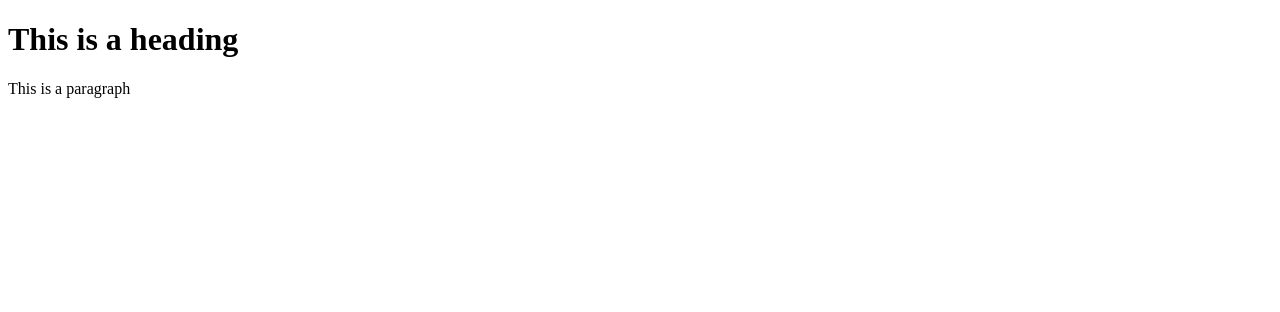
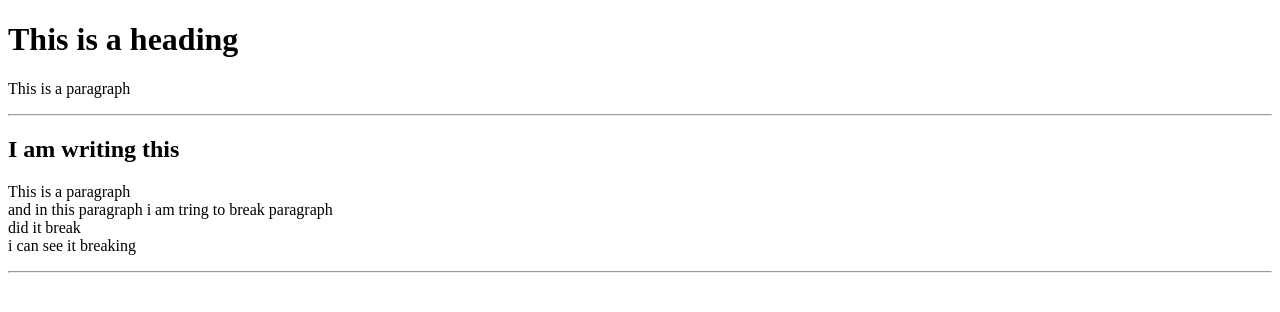
Before and after one commit to GauravBhattarai1/WebProgramming, a plain HTML site: page index.html in a window 1280 px wide. Drawn offline with Linux system fonts and the light colour scheme.

Commit message:
Week 1 Programming first task

```diff
--- a/index.html
+++ b/index.html
@@ -5,7 +5,20 @@
 
     </head>
     <body>
+
         <h1>This is a heading</h1>
         <p>This is a paragraph</p>
+        <hr>
+        <h2>I am writing this</h2>
+        <p>
+            <div>
+                This is a paragraph<br>
+        and in this paragraph i am tring to break paragraph<br>
+    did it break <br>
+i can see it breaking<br>
+</div>
+</p>
+<hr>
+
     </body>
 </html>
```
